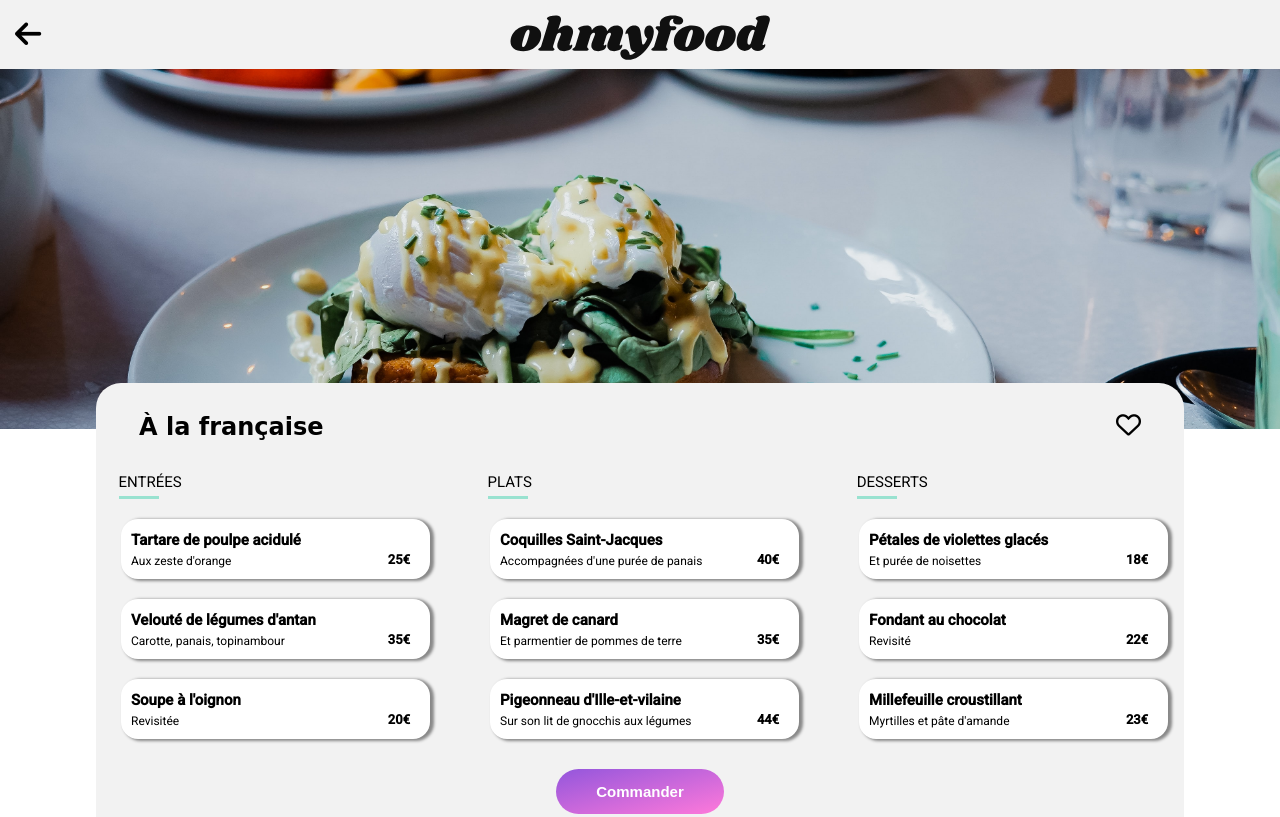
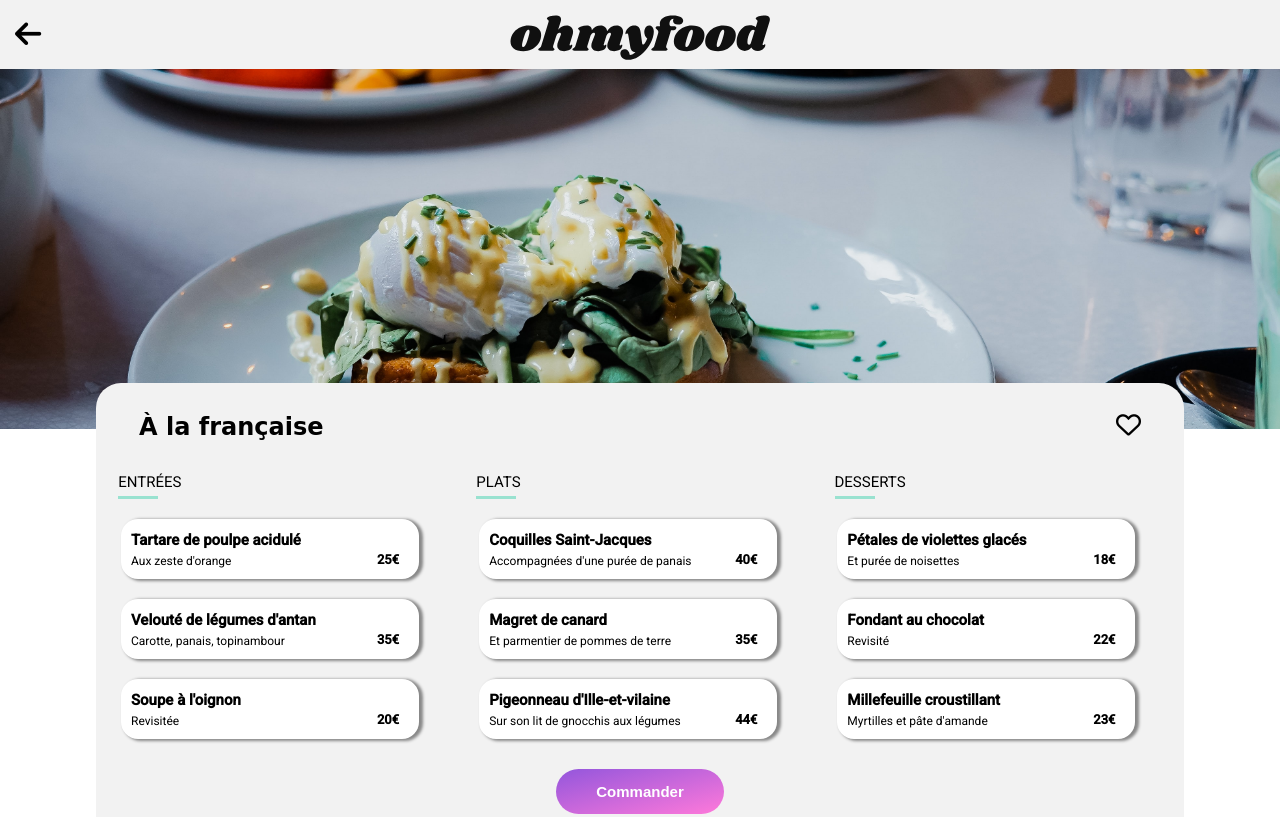
Before and after one commit to Doppler123/OPC_P3_Ohmyfood, a website: page pages/a-la-francaise.html in a window 1280 px wide. Shown: the top 817 px of the page. Drawn offline with Linux system fonts and the light colour scheme; a web font is replaced by a local one.

Commit message:
add of 'main' tag for semantic purpose and some width adjusment on medium screens

```diff
--- a/pages/a-la-francaise.html
+++ b/pages/a-la-francaise.html
@@ -26,6 +26,8 @@
             <img src="../img/ohmyfood@2x.svg" alt="ohmyfood Logo">
         </a>
     </header>
+
+    <main>
 
         <!-- IMAGE -->
 
@@ -213,6 +215,8 @@
             </div>
         </section>
 
+    </main>
+
     <!-- FOOTER -->
 
     <footer class="footer">
--- a/styles/scss/main.scss
+++ b/styles/scss/main.scss
@@ -114,7 +114,7 @@ h2{
         @include flex-row();
         justify-content: flex-start;
         align-items: center;
-        width: 97%;
+        width: 95%;
         box-shadow: $standard-box-shadow;
         border-radius: 20px;
         height: 60px;
@@ -124,7 +124,7 @@ h2{
 
     @include medium-screen{
         &__individual-bar{
-            width: 33%;
+            width: 32%;
         }
     }
 
--- a/styles/scss/pages.scss
+++ b/styles/scss/pages.scss
@@ -151,7 +151,7 @@
     box-shadow: $standard-box-shadow;
     border-radius: 17px;
     cursor :pointer;
-    width: calc(100% - 50px);
+    width: calc(97% - 50px);
     position:relative;
     height : 65px;
     margin-top: 20px;
@@ -163,8 +163,16 @@
     white-space: nowrap;
     overflow: hidden;
 
+    @include medium-screen{
+        width: calc(100% - 50px);
+    }
+
     &:hover {
-    width: calc(100% - 50px);
+    width: calc(97% - 50px);
+
+    @include medium-screen{
+        width: calc(100% - 50px);
+    }
     }
 
     &:hover .menu__box-circle-check{
@@ -253,7 +261,7 @@ margin: 30px 0 60px 0;
             display: grid;
             grid-template-areas: "entries dishes desserts";
             grid-template-rows: 1fr;
-            grid-template-columns: 33% 33% 33%;
+            grid-template-columns: 32% 32% 32%;
             grid-gap:10px;
         }
         &__individual-box{
```
Also changed, not shown: index.html (+4 -5 lines), pages/la-note-enchantee.html (+4 -0 lines), pages/la-palette-du-gout.html (+4 -0 lines), pages/le-delice-des-sens.html (+4 -0 lines), styles/css/main.css, styles/css/pages.css, styles/css/prefixed/main.css, styles/css/prefixed/pages.css, 1 other file. Lines whose indentation alone changed are shown as unchanged.
